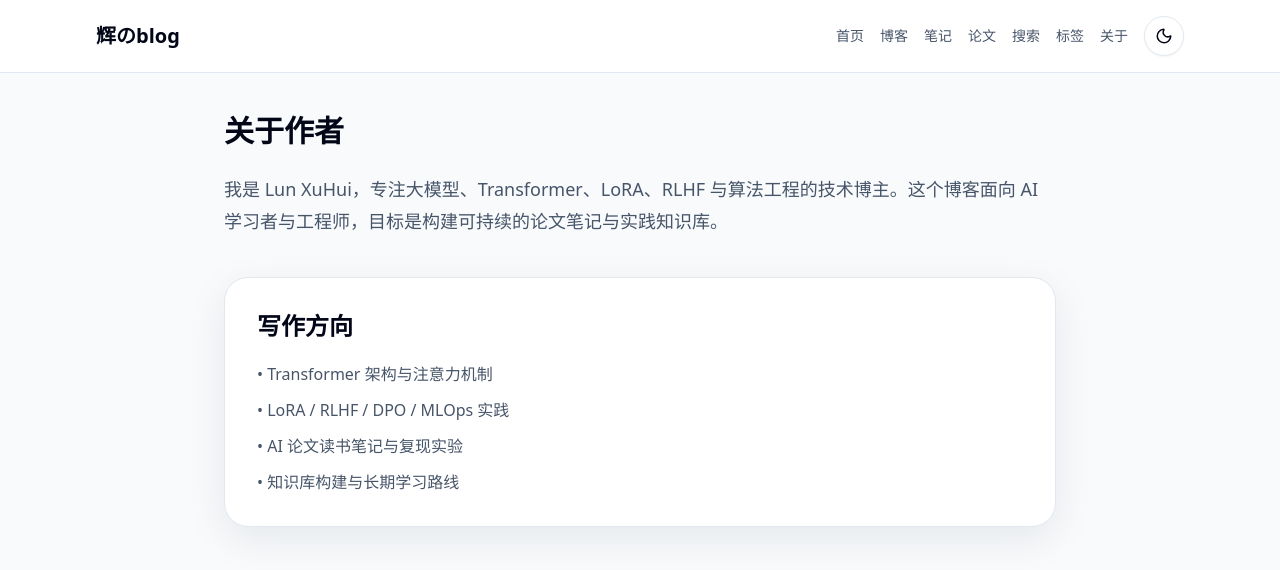
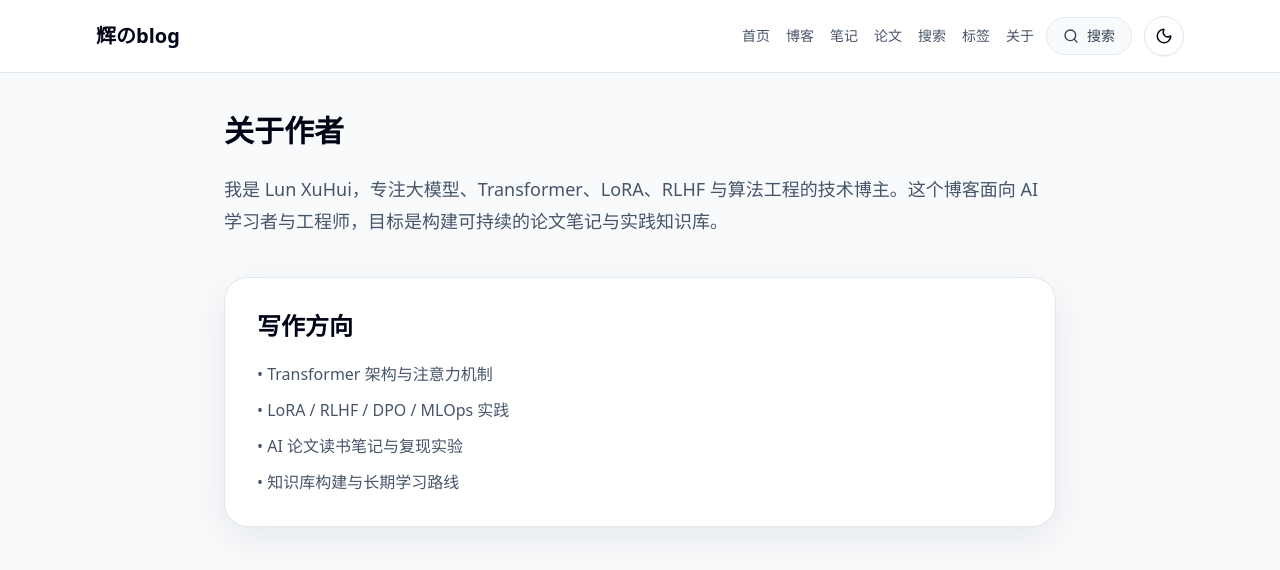
Before and after one commit to xuhuilun/xuhuilun.github.io, a Next.js app: page /about in a window 1280 px wide. Shown: the top 570 px of the page. Built offline with nearby package versions, Linux system fonts and the light colour scheme.

Commit message:
Improve search visibility by adding header and homepage search entrypoints

```diff
--- a/app/page.tsx
+++ b/app/page.tsx
@@ -16,6 +16,14 @@ export default function HomePage() {
         <p className="mx-auto mt-6 max-w-2xl text-lg leading-8 text-slate-600 dark:text-slate-300">
           基于 Transformer、LoRA、RLHF、DPO、MLSys 的学习笔记与技术总结。支持 Markdown 与数学公式，适合长期构建 AI 第二大脑。
         </p>
+        <div className="mt-8 flex flex-col items-center justify-center gap-4 sm:flex-row sm:justify-center">
+          <Link href="/search" className="rounded-full bg-slate-950 px-6 py-3 text-sm font-semibold text-white transition hover:bg-slate-800">
+            立即全文搜索
+          </Link>
+          <Link href="/blog" className="rounded-full border border-slate-200 px-6 py-3 text-sm font-semibold text-slate-950 transition hover:bg-slate-100 dark:border-slate-700 dark:text-slate-200 dark:hover:bg-slate-800">
+            查看最新文章
+          </Link>
+        </div>
       </section>
 
       <section className="grid gap-8 lg:grid-cols-3">
--- a/components/site-header.tsx
+++ b/components/site-header.tsx
@@ -1,4 +1,5 @@
 import Link from 'next/link';
+import { Search } from 'lucide-react';
 import { navigation } from '@/lib/site-config';
 import { ThemeToggle } from '@/components/theme-toggle';
 
@@ -9,14 +10,29 @@ export function SiteHeader() {
         <Link href="/" className="text-xl font-semibold text-slate-950 dark:text-white">
           辉のblog
         </Link>
+        <div className="flex items-center gap-3">
           <nav className="hidden items-center gap-4 md:flex">
             {navigation.map((item) => (
               <Link key={item.href} href={item.href} className="text-sm font-medium text-slate-600 transition hover:text-slate-900 dark:text-slate-300 dark:hover:text-white">
                 {item.title}
               </Link>
             ))}
+          </nav>
+          <Link
+            href="/search"
+            className="hidden items-center gap-2 rounded-full border border-slate-200 bg-slate-50 px-4 py-2 text-sm font-medium text-slate-700 transition hover:bg-slate-100 dark:border-slate-800 dark:bg-slate-900 dark:text-slate-200 dark:hover:bg-slate-800 md:inline-flex"
+          >
+            <Search size={16} />
+            搜索
+          </Link>
+          <Link
+            href="/search"
+            className="inline-flex h-10 w-10 items-center justify-center rounded-full border border-slate-200 bg-slate-50 text-slate-700 transition hover:bg-slate-100 dark:border-slate-800 dark:bg-slate-900 dark:text-slate-200 dark:hover:bg-slate-800 md:hidden"
+          >
+            <Search size={18} />
+          </Link>
           <ThemeToggle />
-        </nav>
+        </div>
       </div>
     </header>
   );
```
Lines whose indentation alone changed are shown as unchanged.
